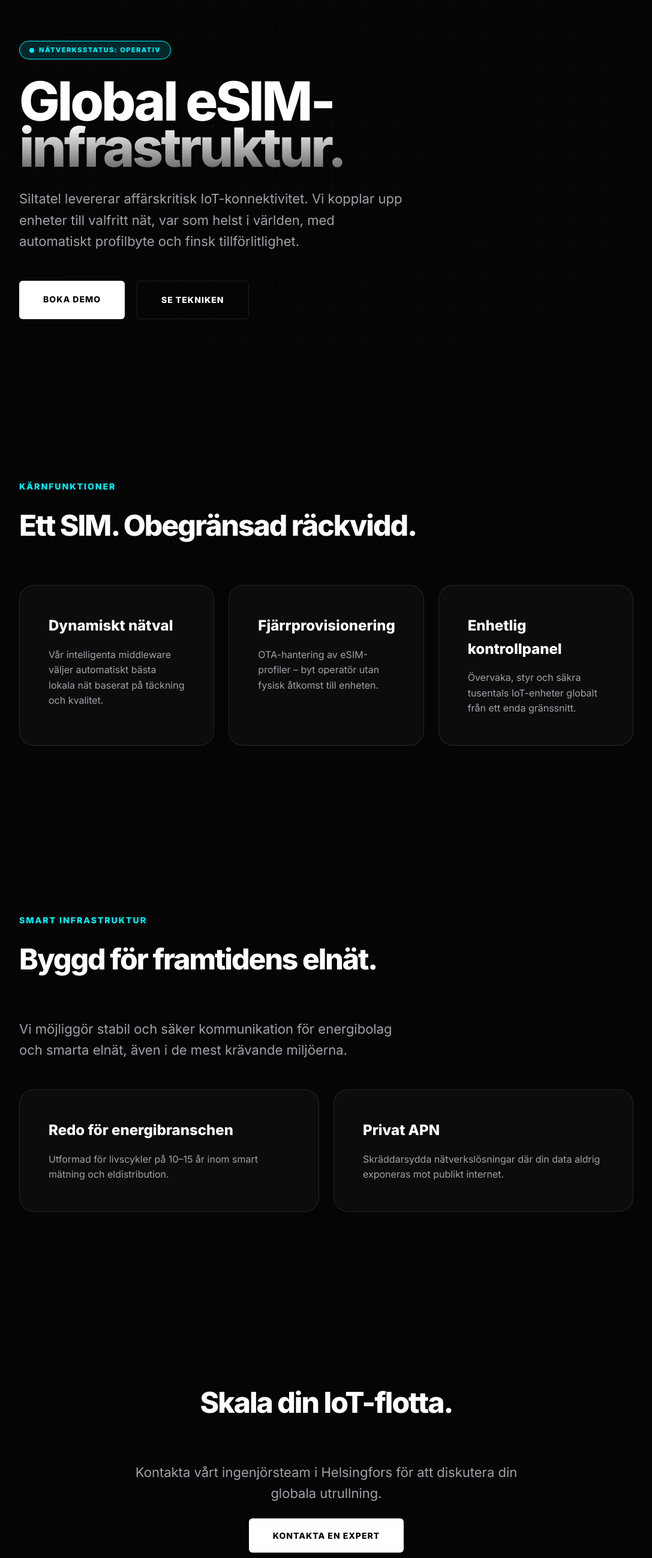
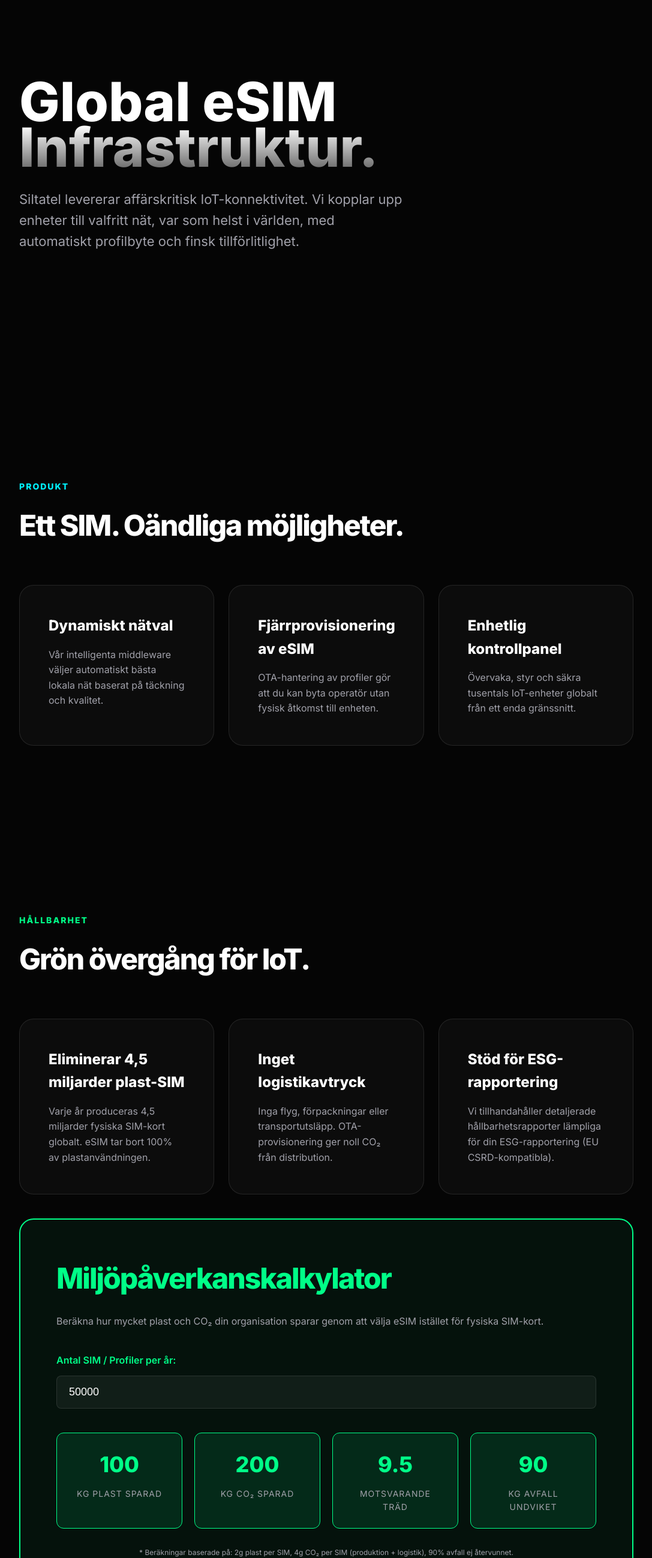
Before and after one commit to Siltademo/ruotsi, a plain HTML site: page index.html in a window 1280 px wide. Shown: the part 140-2737 px from the top of the page at 60% size, without its empty margins (96-1183 px from the left). Drawn offline with Linux system fonts and the light colour scheme.

Commit message:
updates in description

```diff
--- a/index.html
+++ b/index.html
@@ -3,7 +3,7 @@
 <head>
   <meta charset="UTF-8" />
   <meta name="viewport" content="width=device-width, initial-scale=1.0" />
-  <title>Siltatel | Disruptiv IoT-konnektivitet</title>
+  <title>Siltatel | Global eSIM & Hållbar IoT</title>
   <link rel="preconnect" href="https://fonts.googleapis.com">
   <link rel="preconnect" href="https://fonts.gstatic.com" crossorigin>
   <link href="https://fonts.googleapis.com/css2?family=Inter:wght@400;600;800&display=swap" rel="stylesheet">
@@ -11,6 +11,7 @@
     :root {
       --bg-dark: #050505;
       --accent: #00f2ff;
+      --accent-green: #00ff88;
       --accent-dim: rgba(0, 242, 255, 0.15);
       --card-bg: rgba(255, 255, 255, 0.03);
       --text-main: #ffffff;
@@ -27,19 +28,6 @@
       line-height: 1.6;
       overflow-x: hidden;
     }
-    body::before {
-      content: "";
-      position: fixed;
-      inset: 0;
-      background-image:
-        linear-gradient(var(--border) 1px, transparent 1px),
-        linear-gradient(90deg, var(--border) 1px, transparent 1px);
-      background-size: 50px 50px;
-      mask-image: radial-gradient(ellipse at center, black, transparent 80%);
-      -webkit-mask-image: radial-gradient(ellipse at center, black, transparent 80%);
-      z-index: -1;
-      opacity: 0.3;
-    }
     nav {
       height: var(--nav-height);
       display: flex;
@@ -48,19 +36,17 @@
       padding: 0 10%;
       position: fixed;
       top: 0; width: 100%;
-      background: rgba(5, 5, 5, 0.8);
+      background: rgba(5, 5, 5, 0.85);
       backdrop-filter: blur(10px);
+      border-bottom: 1px solid var(--border);
       z-index: 1000;
-      border-bottom: 1px solid var(--border);
     }
-    .logo {
-      font-weight: 800;
-      font-size: 24px;
-      letter-spacing: -1px;
-      color: var(--text-main);
-      text-decoration: none;
-    }
+    .logo { font-weight: 800; font-size: 24px; text-decoration: none; color: var(--text-main); }
     .logo span { color: var(--accent); }
+    .nav-links { display: flex; gap: 28px; align-items: center; }
+    .nav-links a { color: var(--text-muted); text-decoration: none; font-size: 14px; }
+    .nav-links a:hover { color: var(--text-main); }
+    .cta-btn { background: var(--text-main); color: var(--bg-dark); padding: 10px 18px; border-radius: 6px; font-weight: 700; text-decoration: none; font-size: 12px; }
 
     header {
       min-height: 100vh;
@@ -71,109 +57,42 @@
       max-width: 1400px;
       margin: 0 auto;
     }
-    .badge {
-      display: inline-flex;
-      align-items: center;
-      gap: 8px;
-      padding: 6px 16px;
-      background: var(--accent-dim);
-      border: 1px solid var(--accent);
-      color: var(--accent);
-      text-transform: uppercase;
-      font-size: 11px;
-      font-weight: 700;
-      letter-spacing: 1.5px;
-      border-radius: 50px;
-      width: fit-content;
-      margin-bottom: 32px;
-    }
-    h1 {
-      font-size: clamp(48px, 10vw, 90px);
-      font-weight: 800;
-      letter-spacing: -4px;
-      line-height: 0.85;
-      margin-bottom: 30px;
-      background: linear-gradient(to bottom, #fff 50%, #666 100%);
-      -webkit-background-clip: text;
-      -webkit-text-fill-color: transparent;
-    }
-    p.lead {
-      font-size: clamp(18px, 2vw, 22px);
-      color: var(--text-muted);
-      max-width: 650px;
-      margin-bottom: 48px;
-    }
-    .cta-group { display: flex; gap: 20px; flex-wrap: wrap; }
-    .cta-btn {
-      background: var(--text-main);
-      color: var(--bg-dark);
-      padding: 20px 40px;
-      text-decoration: none;
-      border-radius: 6px;
-      font-weight: 700;
-      text-transform: uppercase;
-      letter-spacing: 1px;
-      font-size: 14px;
-    }
-    .cta-btn.secondary {
-      background: transparent;
-      color: var(--text-main);
-      border: 1px solid var(--border);
-    }
-    section {
-      padding: 140px 10%;
-      max-width: 1400px;
-      margin: 0 auto;
-    }
-    .section-tag {
-      color: var(--accent);
-      font-weight: 700;
-      font-size: 14px;
-      text-transform: uppercase;
-      letter-spacing: 2px;
-      display: block;
-      margin-bottom: 16px;
-    }
-    h2 {
-      font-size: clamp(32px, 5vw, 48px);
-      letter-spacing: -2px;
-      margin-bottom: 60px;
-      font-weight: 800;
-    }
-    .grid {
-      display: grid;
-      grid-template-columns: repeat(auto-fit, minmax(320px, 1fr));
-      gap: 24px;
-    }
-    .card {
-      background: rgba(255, 255, 255, 0.03);
-      border: 1px solid var(--border);
-      padding: 48px;
-      border-radius: 24px;
-    }
+    h1 { font-size: clamp(48px, 10vw, 90px); font-weight: 800; line-height: 0.85; margin-bottom: 30px; background: linear-gradient(to bottom, #fff 50%, #666 100%); -webkit-background-clip: text; -webkit-text-fill-color: transparent; }
+    p.lead { font-size: clamp(18px, 2vw, 22px); color: var(--text-muted); max-width: 650px; margin-bottom: 48px; }
+
+    section { padding: 140px 10%; max-width: 1400px; margin: 0 auto; }
+    .section-tag { color: var(--accent); font-weight: 700; font-size: 14px; text-transform: uppercase; letter-spacing: 2px; display: block; margin-bottom: 16px; }
+    h2 { font-size: clamp(32px, 5vw, 48px); letter-spacing: -2px; margin-bottom: 60px; font-weight: 800; }
+    .grid { display: grid; grid-template-columns: repeat(auto-fit, minmax(320px, 1fr)); gap: 24px; }
+    .card { background: var(--card-bg); border: 1px solid var(--border); padding: 48px; border-radius: 24px; }
     .card h3 { font-size: 24px; margin-bottom: 16px; }
     .card p { color: var(--text-muted); }
 
-    footer {
-      border-top: 1px solid var(--border);
-      padding: 80px 10% 40px;
-      text-align: center;
-      color: var(--text-muted);
+    /* Calculator styles */
+    .calculator {
+      background: rgba(0, 255, 136, 0.05);
+      border: 2px solid var(--accent-green);
+      padding: 60px;
+      border-radius: 24px;
+      margin-top: 40px;
     }
-    .footer-links {
-      display: flex;
-      justify-content: center;
-      gap: 30px;
-      margin-bottom: 40px;
-    }
-    .footer-links a {
-      color: var(--text-muted);
-      text-decoration: none;
-    }
+    .calc-input-group { margin-bottom: 30px; }
+    .calc-input-group label { display: block; font-size: 16px; font-weight: 600; margin-bottom: 12px; color: var(--accent-green); }
+    .calc-input-group input { width: 100%; background: rgba(255, 255, 255, 0.05); border: 1px solid var(--border); padding: 16px 20px; border-radius: 8px; color: var(--text-main); font-size: 18px; }
+    .calc-results { display: grid; grid-template-columns: repeat(auto-fit, minmax(200px, 1fr)); gap: 20px; margin-top: 40px; }
+    .calc-result-card { background: rgba(0, 255, 136, 0.1); border: 1px solid var(--accent-green); padding: 24px; border-radius: 12px; text-align: center; }
+    .calc-result-card .number { font-size: 36px; font-weight: 800; color: var(--accent-green); margin-bottom: 8px; }
+    .calc-result-card .label { font-size: 14px; color: var(--text-muted); text-transform: uppercase; letter-spacing: 1px; }
+
+    footer { border-top: 1px solid var(--border); padding: 80px 10% 40px; text-align: center; color: var(--text-muted); }
+    .footer-links { display: flex; justify-content: center; gap: 30px; margin-bottom: 40px; flex-wrap: wrap; }
+    .footer-links a { color: var(--text-muted); text-decoration: none; }
     @media (max-width: 768px) {
       header, section { padding: 100px 5%; }
       h1 { letter-spacing: -2px; }
       .grid { grid-template-columns: 1fr; }
+      .calculator { padding: 30px; }
+      .nav-links { display: none; }
     }
   </style>
 </head>
@@ -182,36 +101,35 @@
 
 <nav>
   <a href="#" class="logo">SILTA<span>TEL</span></a>
-  <a href="#contact" class="cta-btn" style="padding:10px 20px;font-size:12px;">Få tillgång</a>
+  <div class="nav-links">
+    <a href="#product">Produkt</a>
+    <a href="#sustainability">Hållbarhet</a>
+    <a href="#calculator">Kalkylator</a>
+    <a href="#contact">Kontakt</a>
+  </div>
+  <a href="mailto:sales@siltatel.com" class="cta-btn" style="padding:10px 20px;font-size:12px;">Få tillgång</a>
 </nav>
 
 <header>
-  <div class="badge">
-    <span style="width:8px;height:8px;background:var(--accent);border-radius:50%;"></span>
-    Nätverksstatus: Operativ
-  </div>
-  <h1>Global eSIM-<br>infrastruktur.</h1>
+  <h1>Global eSIM<br>Infrastruktur.</h1>
   <p class="lead">
-    Siltatel levererar affärskritisk IoT-konnektivitet. Vi kopplar upp enheter till valfritt nät,
-    var som helst i världen, med automatiskt profilbyte och finsk tillförlitlighet.
+    Siltatel levererar affärskritisk IoT-konnektivitet.
+    Vi kopplar upp enheter till valfritt nät, var som helst i världen,
+    med automatiskt profilbyte och finsk tillförlitlighet.
   </p>
-  <div class="cta-group">
-    <a href="#contact" class="cta-btn">Boka demo</a>
-    <a href="#tech" class="cta-btn secondary">Se tekniken</a>
-  </div>
 </header>
 
-<section id="tech">
-  <span class="section-tag">Kärnfunktioner</span>
-  <h2>Ett SIM. Obegränsad räckvidd.</h2>
+<section id="product">
+  <span class="section-tag">Produkt</span>
+  <h2>Ett SIM. Oändliga möjligheter.</h2>
   <div class="grid">
     <div class="card">
       <h3>Dynamiskt nätval</h3>
       <p>Vår intelligenta middleware väljer automatiskt bästa lokala nät baserat på täckning och kvalitet.</p>
     </div>
     <div class="card">
-      <h3>Fjärrprovisionering</h3>
-      <p>OTA-hantering av eSIM-profiler – byt operatör utan fysisk åtkomst till enheten.</p>
+      <h3>Fjärrprovisionering av eSIM</h3>
+      <p>OTA-hantering av profiler gör att du kan byta operatör utan fysisk åtkomst till enheten.</p>
     </div>
     <div class="card">
       <h3>Enhetlig kontrollpanel</h3>
@@ -220,42 +138,102 @@
   </div>
 </section>
 
-<section>
-  <span class="section-tag">Smart infrastruktur</span>
-  <h2>Byggd för framtidens elnät.</h2>
-  <p class="lead">
-    Vi möjliggör stabil och säker kommunikation för energibolag och smarta elnät,
-    även i de mest krävande miljöerna.
-  </p>
+<section id="sustainability">
+  <span class="section-tag" style="color: var(--accent-green)">Hållbarhet</span>
+  <h2>Grön övergång för IoT.</h2>
   <div class="grid">
     <div class="card">
-      <h3>Redo för energibranschen</h3>
-      <p>Utformad för livscykler på 10–15 år inom smart mätning och eldistribution.</p>
+      <h3>Eliminerar 4,5 miljarder plast-SIM</h3>
+      <p>Varje år produceras 4,5 miljarder fysiska SIM-kort globalt. eSIM tar bort 100% av plastanvändningen.</p>
     </div>
     <div class="card">
-      <h3>Privat APN</h3>
-      <p>Skräddarsydda nätverkslösningar där din data aldrig exponeras mot publikt internet.</p>
+      <h3>Inget logistikavtryck</h3>
+      <p>Inga flyg, förpackningar eller transportutsläpp. OTA-provisionering ger noll CO₂ från distribution.</p>
     </div>
+    <div class="card">
+      <h3>Stöd för ESG-rapportering</h3>
+      <p>Vi tillhandahåller detaljerade hållbarhetsrapporter lämpliga för din ESG-rapportering (EU CSRD-kompatibla).</p>
+    </div>
+  </div>
+
+  <!-- Calculator -->
+  <div class="calculator" id="calculator">
+    <h2 style="color: var(--accent-green); margin-bottom: 20px;">Miljöpåverkanskalkylator</h2>
+    <p style="color: var(--text-muted); margin-bottom: 40px;">
+      Beräkna hur mycket plast och CO₂ din organisation sparar genom att välja eSIM istället för fysiska SIM-kort.
+    </p>
+    <div class="calc-input-group">
+      <label for="sim-count">Antal SIM / Profiler per år:</label>
+      <input type="number" id="sim-count" placeholder="t.ex. 50000" value="50000" min="0">
+    </div>
+    <div class="calc-results">
+      <div class="calc-result-card">
+        <div class="number" id="plastic-saved">0</div>
+        <div class="label">kg Plast sparad</div>
+      </div>
+      <div class="calc-result-card">
+        <div class="number" id="co2-saved">0</div>
+        <div class="label">kg CO₂ sparad</div>
+      </div>
+      <div class="calc-result-card">
+        <div class="number" id="trees-equivalent">0</div>
+        <div class="label">Motsvarande träd</div>
+      </div>
+      <div class="calc-result-card">
+        <div class="number" id="waste-saved">0</div>
+        <div class="label">kg Avfall undviket</div>
+      </div>
+    </div>
+    <p style="color: var(--text-muted); font-size: 12px; margin-top: 30px; text-align: center;">
+      * Beräkningar baserade på: 2g plast per SIM, 4g CO₂ per SIM (produktion + logistik), 90% avfall ej återvunnet.
+      <br>Ett träd absorberar ca 21 kg CO₂/år.
+    </p>
   </div>
 </section>
 
 <section id="contact" style="text-align:center;">
-  <h2>Skala din IoT-flotta.</h2>
-  <p class="lead" style="margin:0 auto 40px;">
-    Kontakta vårt ingenjörsteam i Helsingfors för att diskutera din globala utrullning.
-  </p>
+  <h2>Skala din IoT-flotta</h2>
   <a href="mailto:sales@siltatel.com" class="cta-btn">Kontakta en expert</a>
 </section>
 
 <footer>
   <div class="footer-links">
-    <a href="#">Teknik</a>
-    <a href="#">Infrastruktur</a>
-    <a href="#">Säkerhet</a>
-    <a href="#">Integritetspolicy</a>
+    <a href="#product">Produkt</a>
+    <a href="#sustainability">Hållbarhet</a>
+    <a href="#contact">Kontakt</a>
   </div>
   <p>© 2026 Siltatel Oy · Helsingfors, Finland · Global IoT-konnektivitet</p>
 </footer>
 
+<script>
+  // Environmental Impact Calculator
+  const simCountInput = document.getElementById('sim-count');
+  const plasticSaved = document.getElementById('plastic-saved');
+  const co2Saved = document.getElementById('co2-saved');
+  const treesEquivalent = document.getElementById('trees-equivalent');
+  const wasteSaved = document.getElementById('waste-saved');
+
+  function calculateImpact() {
+    const count = parseInt(simCountInput.value) || 0;
+    const PLASTIC_PER_SIM = 0.002; // kg
+    const CO2_PER_SIM = 0.004; // kg
+    const WASTE_RATE = 0.9;
+    const CO2_PER_TREE = 21;
+
+    const plastic = (count * PLASTIC_PER_SIM).toFixed(0);
+    const co2 = (count * CO2_PER_SIM).toFixed(0);
+    const trees = (co2 / CO2_PER_TREE).toFixed(1);
+    const waste = (count * PLASTIC_PER_SIM * WASTE_RATE).toFixed(0);
+
+    plasticSaved.textContent = plastic;
+    co2Saved.textContent = co2;
+    treesEquivalent.textContent = trees;
+    wasteSaved.textContent = waste;
+  }
+
+  simCountInput.addEventListener('input', calculateImpact);
+  calculateImpact();
+</script>
+
 </body>
 </html>
```
